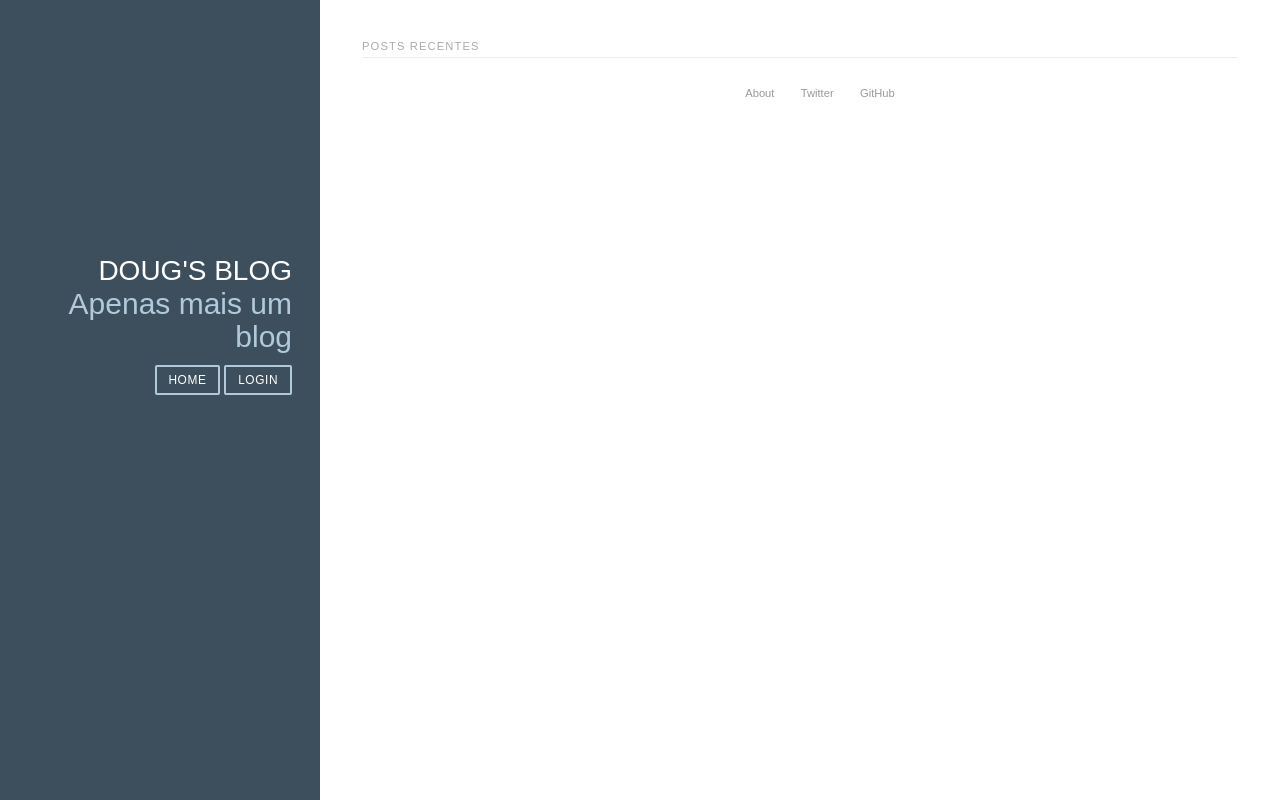
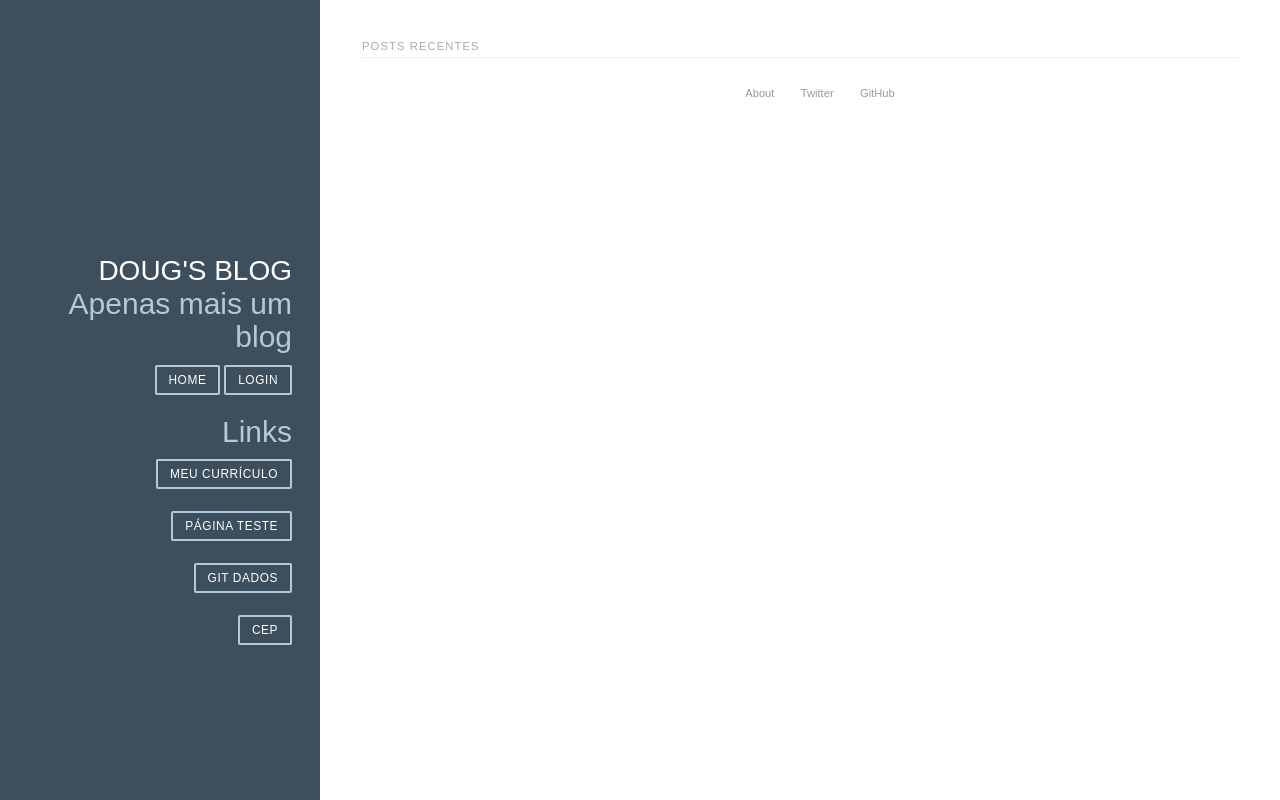
Before and after one commit to MakoReactor/myfirstblog, a Django app: page / in a window 1280 px wide. Run offline with Django 3.2, Linux system fonts and the light colour scheme; data that the repository does not hold is empty; some libraries are stand-ins or nearby versions.

Commit message:
links na página inicial'

```diff
--- a/blog/templates/blog/base2.html
+++ b/blog/templates/blog/base2.html
@@ -53,7 +53,7 @@
                     {% endif %}
                 </ul>
             </nav>
-            <ul class="nav-list">
+                <ul class="nav-list">
                     {% if user.is_authenticated %}
                     <li class="nav-item">
                         <a class="pure-button" href="{% url 'post_new' %}">Novo Post</a>
@@ -64,8 +64,40 @@
                     {% endif %}
                 </ul>
             </nav>
+            <br>
+
+            <!-- segundo grupo de itens na barra lateral Meus Links-->
+            <h2 class="brand-tagline">Links</h2>
+            <nav class="nav">
+                <ul class="navlist">
+                    <li class="nav-item">
+                        <a class="pure-button" href="{% url 'index' %}">Meu Currículo</a>
+                    </li>
+                </ul>
+                <ul class="navlist">
+                    <li class="nav-item">
+                        <a class="pure-button" href="{% url 'marketing' %}">Página Teste</a>
+                    </li>
+                </ul>
+                <ul class="navlist">
+                    <li class="nav-item">
+                        <a class="pure-button" href="{% url 'profile' %}">Git Dados</a>
+                    </li>
+                </ul>
+
+                <ul class="navlist">
+                    <li class="nav-item">
+                        <a class="pure-button" href="{% url 'cep' %}">cep</a>
+                    </li>
+                </ul>
+            </nav>
+            <!-- Fim do segundo grupo de itens na barra lateral -->
+
 
         </div>
+
+
+
     </div>
 
     <div class="content pure-u-1 pure-u-md-3-4">
--- a/blog/templates/blog/post_list.html
+++ b/blog/templates/blog/post_list.html
@@ -8,7 +8,7 @@
 <section class="post">
     <header class="post-header">
         <!--<img width="48" height="48" alt="Douglas&#x27;s avatar" class="post-avatar" src="https://lh3.googleusercontent.com/WZcwyp8K6eZ1hLH_yNO8uG3FUID52GAqaGYDrpwNNFCnDKvK4L_b2lakiaNUFGr1nQhSpKTWnNoIY-vKL8h4Kq2i3fNjp7VpF8hdRuQL-rJK4J9WC-cEMycgWNbgvCGf_w3Mkw"> -->
-        <img width="48" height="48" alt="Douglas&#x27;s avatar" class="post-avatar" src="https://lh3.googleusercontent.com/WZcwyp8K6eZ1hLH_yNO8uG3FUID52GAqaGYDrpwNNFCnDKvK4L_b2lakiaNUFGr1nQhSpKTWnNoIY-vKL8h4Kq2i3fNjp7VpF8hdRuQL-rJK4J9WC-cEMycgWNbgvCGf_w3Mkw">
+
 
         <h2 class="post-title"><a href="{% url 'post_detail' pk=post.pk %}">{{ post.title }}</a></h2>
 
```
